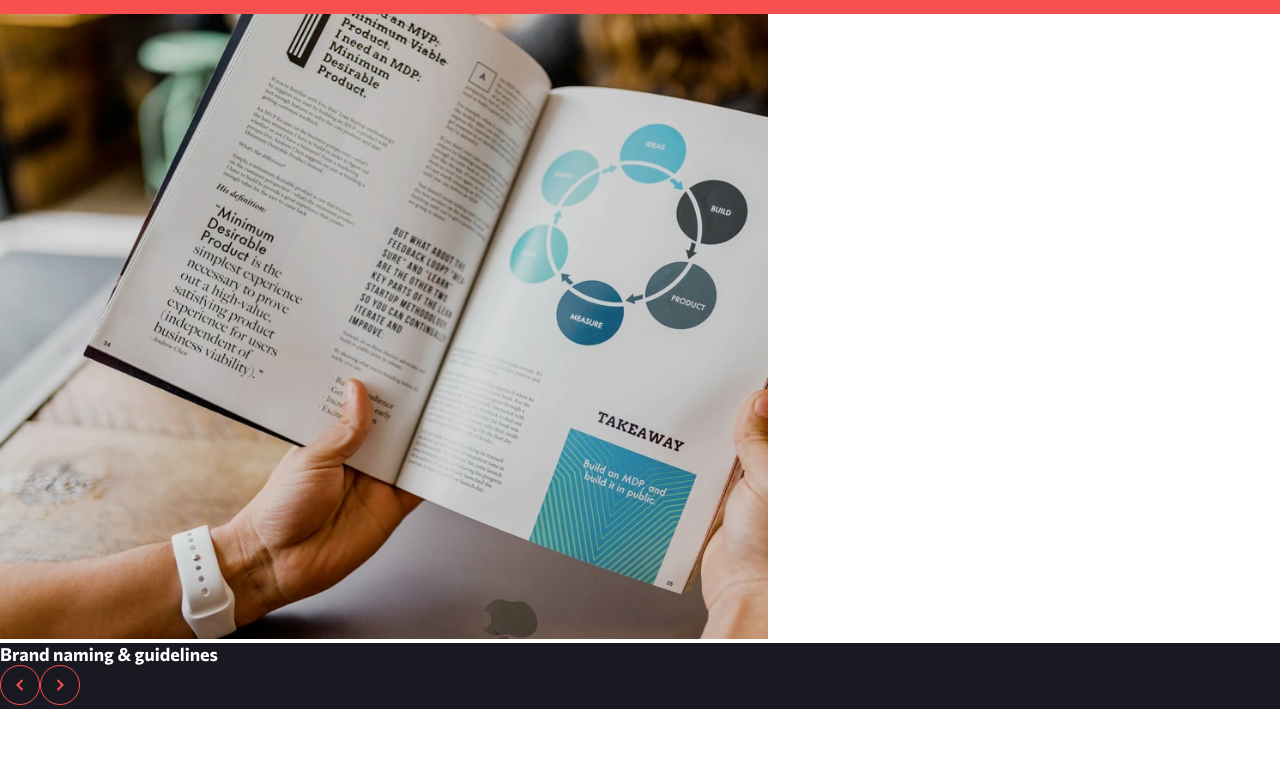
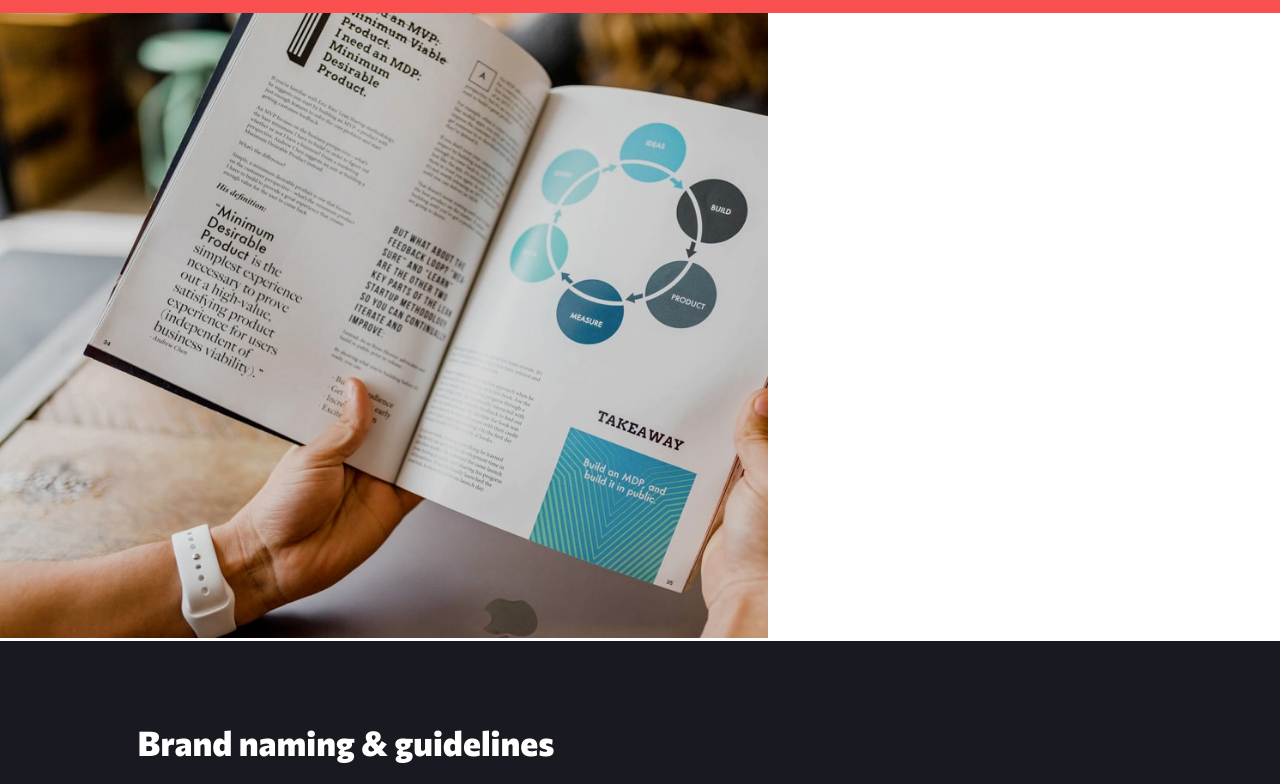
Before and after one commit to ChamuMutezva/creative-single-page-site-react, a React (Create React App) app: page / in a window 1280 px wide. Shown: the part 2000-2784 px from the top of the page. Before the commit the page ends 2709 px from the top, so only its background shows below. Built offline with nearby package versions, Linux system fonts and the light colour scheme.

Commit message:
feat: projects picture control btns

```diff
--- a/src/Main/Projects/Projects.css
+++ b/src/Main/Projects/Projects.css
@@ -3,12 +3,21 @@
 }
 figcaption {
     position: absolute;
-    bottom: 100px;
+    bottom: 50px;
     right: 50px;
     color: white;
 }
+.ctrls {
+    padding: 0;
+    width: 96px;
+    margin: 0;
+    flex-wrap: nowrap;
+    display: flex;
+    justify-content: space-between;
+}
 .ctrls__btn {
-    width: auto;
+    width: 40px;
+    height: 40px;
     padding: 0;
     margin: auto;
     display: inline-block;
@@ -18,3 +27,26 @@
     background-color: var(--dark-bg);
     color: var(--white-text);
 }
+.figure__title, .figure__subtitle {
+    font-size: 0.95rem;
+    line-height: 20px;
+}
+.figure__title {
+    font-weight: 800;
+}
+.figure__subtitle {
+    font-weight: 400;
+    text-align: right;
+}
+.projects__ctrl_container {
+    width: 78.5%;
+    margin: auto;
+    padding-top: 81px;
+    padding-bottom: 75px;
+}
+.ctrls__title {
+    font-size: 2.13rem;
+    line-height: 40px;
+    font-weight: 800;
+    margin-bottom: 24px;
+}
--- a/src/Main/Projects/Projects.js
+++ b/src/Main/Projects/Projects.js
@@ -24,19 +24,18 @@
                     sizes="(min-width: 1220px) 60vw, (min-width: 680px) 50vw,  100vw"
                 />
                 <figcaption>
-                    <h5>Lean Product Roadmap </h5>
-                    <h6>2019 project</h6>
+                    <h5 className="figure__title">Lean Product Roadmap </h5>
+                    <h6 className="figure__subtitle">2019 project</h6>
                 </figcaption>
             </figure>
             <div className="projects__ctrl">
-                <h4>
-                    Brand naming & guidelines
-                </h4>
-                <div className="ctrls">
-                    <button className="ctrls__btn"><img src={IconPrevious} alt=""/></button>
-                    <button className="ctrls__btn"><img src={IconNext} alt=""/></button>
+                <div className="projects__ctrl_container">
+                    <h4 className="ctrls__title"> Brand naming & guidelines </h4>
+                    <div className="ctrls">
+                        <button className="ctrls__btn"><img src={IconPrevious} alt="" /></button>
+                        <button className="ctrls__btn"><img src={IconNext} alt="" /></button>
+                    </div>
                 </div>
-
             </div>
 
         </div>
--- a/src/index.css
+++ b/src/index.css
@@ -2,7 +2,7 @@
 body {
   margin: 0;
   font-family: 'Commissioner', sans-serif;
-  font-size: 18px;
+  font-size: 15px;
   -webkit-font-smoothing: antialiased;
   -moz-osx-font-smoothing: grayscale;
 }
```
Also changed, not shown: 2 other files (tests, documents, lock files or other folders).
